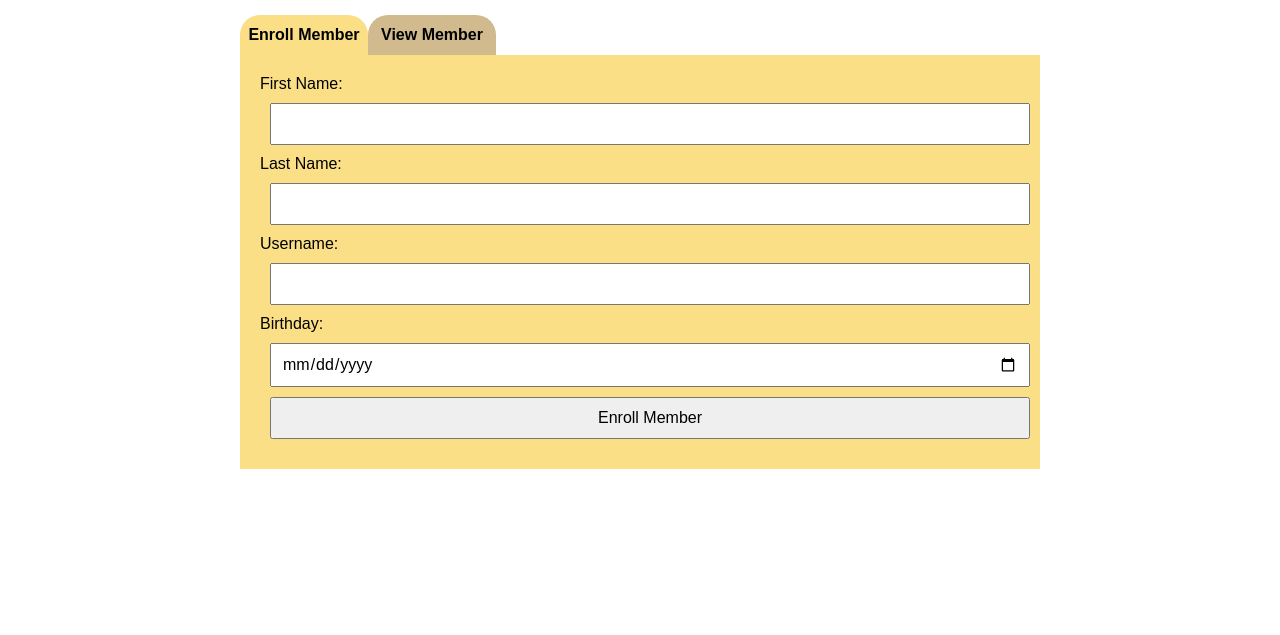
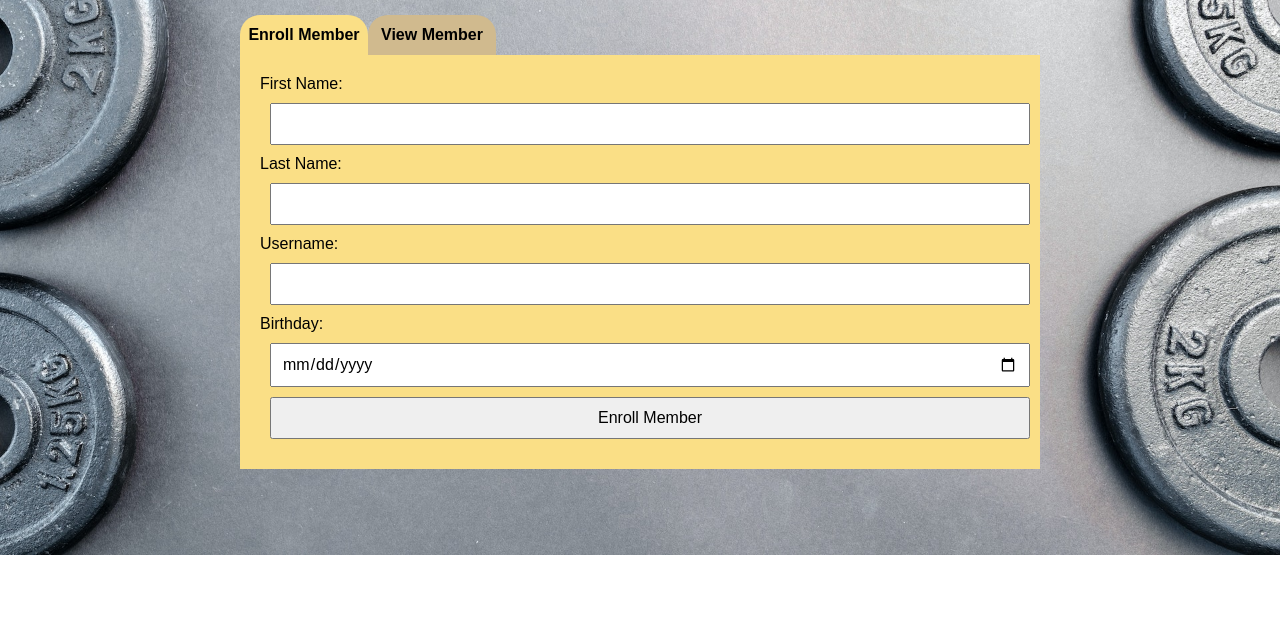
Before and after one commit to MrTindall/Gym-Enrollment-Form, a plain HTML site: page index.html in a window 1280 px wide. Shown: the part 165-800 px from the top of the page. Drawn offline with nearby package versions, Linux system fonts and the light colour scheme.

Commit message:
Update style.css

```diff
--- a/css/style.css
+++ b/css/style.css
@@ -102,7 +102,7 @@ background-color: var(--cust-color-main);
 
 body {
     padding-top: 40px;
-    background-image: url(background.jpg);
+    background-image: url(/background.jpg);
     background-repeat: no-repeat;
     background-size: cover;
 }
```
